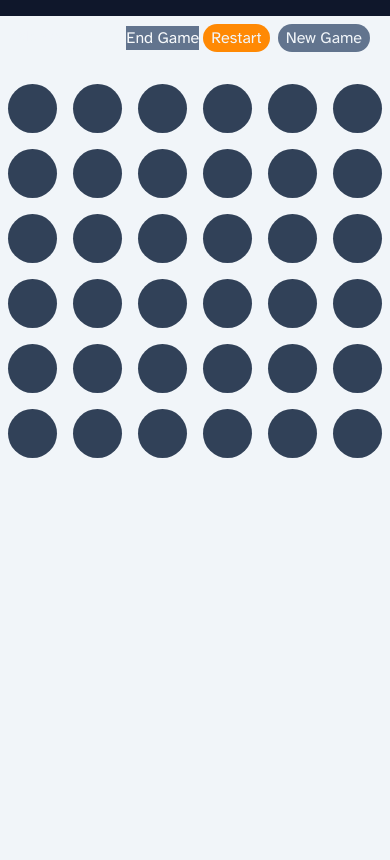
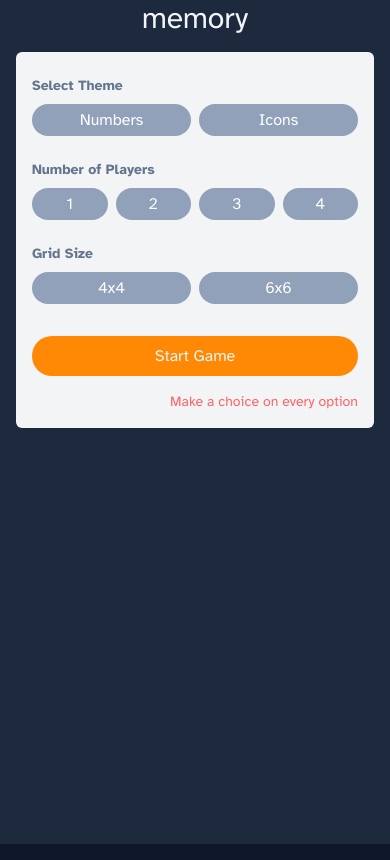
Before and after one commit to toshirokubota/memory-game, a React (Vite) app: page / in a window 390 px wide. Both pictures are taken after a click on the button "Start Game". Built offline with nearby package versions, Linux system fonts and the light colour scheme.

Commit message:
done with mobile version

```diff
--- /dev/null
+++ b/src/components/EndGameCards.tsx
@@ -0,0 +1,74 @@
+import React from "react";
+import RestartButton from './RestartButton'
+import StartNewGameButton from "./StartNewGameButton";
+import { formatTime } from "../libs";
+import { GameState } from "../App";
+
+type PropsSolo = {
+    numMoves: number,
+    elapsedTime: number,
+    setGameState: React.Dispatch<React.SetStateAction<GameState>>,
+    initialize: React.Dispatch<React.SetStateAction<boolean>>
+}
+
+export function EndGameCardSolo(props: PropsSolo) {
+    return (
+        <div className='overlay'>
+            <div className='flex flex-col items-center p-4 mx-6 my-24 rounded-xl bg-slate-100'>
+                <h1 className='mt-4 text-2xl text-slate-900 font-bold'>You did it!</h1>
+                <p className='text-sm mb-4 text-slate-500 font-bold'>Game over! Here's how you got on...</p>
+                <p className={'w-full flex justify-between mb-1 p-4 rounded-xl bg-slate-400 text-slate-900'}>
+                    <span>Time Elapsed:</span>
+                    <span>{formatTime(props.elapsedTime)}</span>
+                </p>
+                <p className={'w-full flex justify-between mb-4 p-4 rounded-xl bg-slate-400 text-slate-900'}>
+                    <span>Moves Taken:</span>
+                    <span>{props.numMoves} Moves</span>
+                </p>
+                <div className='grid gap-4 w-full m-4'>
+                    <RestartButton setGameState={props.setGameState} more_styles='py-4 text-lg font-bold'/>
+                    <StartNewGameButton initialize={props.initialize} more_styles='py-4 text-lg font-bold'/>
+                </div>
+            </div>
+        </div>
+    )
+}
+
+type PropsMulti = {
+    scores: number[],
+    setGameState: React.Dispatch<React.SetStateAction<GameState>>,
+    initialize: React.Dispatch<React.SetStateAction<boolean>>
+}
+
+export function EndGameCardMulti(props: PropsMulti) {
+    const scores = props.scores;
+    const sortedScores = scores.map((value, index)=>({value, index}))
+            .sort((a,b) => b.value - a.value); //reverse sort
+    const bestScore = sortedScores[0].value;
+    return (
+        <div className='overlay'>
+        <div className='flex flex-col items-center p-4 mx-6 my-24 rounded-xl bg-slate-100'>
+            <h1 className='text-2xl text-slate-900 font-bold'>{
+                sortedScores[0].value > sortedScores[1].value ?
+                `Player ${sortedScores[0].index + 1} wins` :
+                "It's a tie!"}
+            </h1>
+            <p className='text-sm text-slate-500 font-bold'>Game over! Here are the results...</p>
+            {
+                sortedScores.map((score, index) => (
+                    <div key={index}
+                        className={'w-full flex justify-between mx-8 my-2 p-4 rounded-md ' +
+                        `${score.value == bestScore ? 'bg-slate-900 text-slate-100': 'bg-slate-400 text-slate-900'}`}
+                    >
+                        <span>Player {score.index + 1} {score.value == bestScore ? '(Winner!)': ''}</span>
+                    <span>{score.value} Pairs</span></div>
+                ))
+            }
+            <div className='grid gap-4 w-full m-4'>
+                <RestartButton setGameState={props.setGameState} more_styles='py-4 text-lg font-bold'/>
+                <StartNewGameButton initialize={props.initialize} more_styles='py-4 text-lg font-bold'/>
+            </div>
+        </div>
+        </div>
+    )
+}
--- a/src/components/FooterMulti.tsx
+++ b/src/components/FooterMulti.tsx
@@ -13,8 +13,8 @@ export default function FooterMulti(props: ChildProps) {
     function ScoreBoxes(num_players: NumPlayers): React.JSX.Element[] {
         const boxes: React.JSX.Element[] = [];
         for(let i=0; i<num_players; ++i) {
-            const classStr: string = 'flex flex-col px-1 py-0.5 mx-1 rounded-xl text-center ' +
-                `${i == props.player ? 'bg-orange-500 text-white': 'bg-slate-500 text-slate-800'} `
+            const classStr: string = 'score-box flex flex-col px-1 py-0.5 mx-1 rounded-xl text-center ' +
+                `${i == props.player ? 'current bg-orange-500 text-white': 'bg-slate-500 text-slate-800'} `
             boxes.push(
                 <span key={i} className={classStr}>
                     <span>P{i + 1}</span>
--- a/src/components/Header.tsx
+++ b/src/components/Header.tsx
@@ -1,4 +1,4 @@
-import React from 'react';
+import React, {useState} from 'react';
 import RestartButton from './RestartButton';
 import StartNewGameButton from './StartNewGameButton';
 import { GameState } from '../App';
@@ -9,14 +9,35 @@ type Props = {
 }
 
 export default function Header(props: Props) {
+    const [openMenu, setOpenMenu] = useState(false);
+
+    function HeaderMenu() {
+        return (
+            <div className='overlay'>
+                <div className='flex flex-col gap-4 items-center p-4 mx-6 my-24 rounded-xl bg-slate-100'>
+                    {/* <button onClick={()=>props.setGameState('end-game')}
+                        className='w-full bg-slate-500 text-slate-50 rounded-4xl py-4'>End Game</button> */}
+                    <RestartButton setGameState={props.setGameState} more_styles={'w-full py-4'}/>
+                    <StartNewGameButton initialize={props.initialize} more_styles={'w-full py-4'}/>
+                    <button onClick={()=>setOpenMenu(false)}
+                        className='w-full px-2 py-0.5 bg-slate-300 text-slate-800 font-bold rounded-4xl py-4'>
+                        Resume Game
+                    </button>
+                </div>
+            </div>
+        )
+    }
+
     return (
-        <header className='flex justify-between m-4 py-2'>
-            <h1>Memory</h1>
+        <header className='flex justify-between mx-4 mb-8 py-4'>
+            <h1 className={'text-slate-800 font-bold text-lg'}>Memory</h1>
             <div>
-                <button onClick={()=>props.setGameState('end-game')}
-                    className='bg-slate-500 text-slate-50'>End Game</button>
-                <RestartButton setGameState={props.setGameState}/>
-                <StartNewGameButton initialize={props.initialize}/>
+                <button
+                    className={'px-2 py-0.5 mx-1 bg-orange-400 rounded-4xl'}
+                    onClick={()=>{setOpenMenu(true)}}>
+                    Menu
+                </button>
+                {openMenu && <HeaderMenu />}
             </div>
         </header>
     )
--- a/src/components/MemoryGame.tsx
+++ b/src/components/MemoryGame.tsx
@@ -5,9 +5,8 @@ import Header from './Header'
 import FooterSolo from './FooterSolo';
 import FooterMulti from './FooterMulti';
 import Tile from './Tile'
-import RestartButton from './RestartButton';
-import StartNewGameButton from './StartNewGameButton';
-import { formatTime } from './FooterSolo';
+import { EndGameCardSolo, EndGameCardMulti } from './EndGameCards';
+import { randomizeObjects } from '../libs';
 
 const faIcons: string[] = ['moon', 'sun', 'fire', 'cloud', 'bell', 'car', 'frog', 'fish', 'paw',
     'motorcycle', 'anchor', 'house', 'phone', 'futbol', 'heart', 'keyboard', 'map', 'compass'];
@@ -16,15 +15,6 @@ type GameBoardProps = {
     option: GameOption;
     initialize: React.Dispatch<React.SetStateAction<boolean>>
 };
-
-function randomizeObjects<T>(array: T[]): T[] {
-    const shuffled = [...array]; // Create a copy to avoid mutating the original array
-    for (let i = shuffled.length - 1; i > 0; i--) {
-      const j = Math.floor(Math.random() * (i + 1)); // Pick a random index
-      [shuffled[i], shuffled[j]] = [shuffled[j], shuffled[i]]; // Swap elements
-    }
-    return shuffled;
-}
 
 function createTileValues(
     grid_size: number,
@@ -46,7 +36,7 @@ function createTileValues(
     return randomizeObjects(values);
 }
 
-export default function MemoryGame(props: GameBoardProps) {
+export default function MemoryGame(props: GameBoardProps) : React.JSX.Element {
     const num_players = Number(props.option.num_players);
     const grid_size = props.option.grid_size;
     const ntiles: number = grid_size * grid_size;
@@ -87,16 +77,23 @@ export default function MemoryGame(props: GameBoardProps) {
                         newStates[k2] = 'mismatched';
                         setTileStates(newStates);
                         updateGameState(gameState, false); //end of the turn
-                        setCurrentPlayer(prev => (prev + 1) % num_players);
                     }
                     setNumMoves(prev => prev + 1);
                 }
-                else {//if(tileStates[k1] == 'mismatch' && tileStates[k2] == 'mismatch'){
+                else if(tileStates[k1] == 'matched' && tileStates[k2] == 'matched'){
                     let newStates = [...tileStates];
-                    newStates[k1] = tileStates[k1] === 'matched' ?   'opened': 'closed';
-                    newStates[k2] = tileStates[k1] === 'matched' ? 'opened': 'closed';
+                    newStates[k1] = 'opened';
+                    newStates[k2] = 'opened';
                     setTileStates(newStates);
                     setClickedTileIndices([]);
+                }
+                else if(tileStates[k1] == 'mismatched' && tileStates[k2] == 'mismatched'){
+                    let newStates = [...tileStates];
+                    newStates[k1] = 'closed';
+                    newStates[k2] = 'closed';
+                    setTileStates(newStates);
+                    setClickedTileIndices([]);
+                    setCurrentPlayer(prev => (prev + 1) % num_players); //change the player
                 }
             }
         }
@@ -126,7 +123,7 @@ export default function MemoryGame(props: GameBoardProps) {
       }, []);
 
 
-    function updateGameState(gameState: GameState, matched: boolean | undefined) {
+    function updateGameState(gameState: GameState, matched?: boolean) {
         console.log('enter updateGameState:: ', gameState);
         if(gameState === 'start-game') {
             setGameState('playing');
@@ -162,60 +159,15 @@ export default function MemoryGame(props: GameBoardProps) {
         />);
     }
 
-    function EndGameModalSolo() {
+    function StartMessage() : React.JSX.Element {
         return (
-            <div className='overlay'>
-                <div className='flex flex-col items-center p-4 mx-6 my-24 rounded-xl bg-slate-100'>
-                    <h1 className='mt-4 text-2xl text-slate-900 font-bold'>You did it!</h1>
-                    <p className='text-sm mb-4 text-slate-500 font-bold'>Game over! Here's how you got on...</p>
-                    <p className={'w-full flex justify-between mb-1 p-4 rounded-xl bg-slate-400 text-slate-900'}>
-                        <span>Time Elapsed:</span>
-                        <span>{formatTime(elapsedTime)}</span>
-                    </p>
-                    <p className={'w-full flex justify-between mb-4 p-4 rounded-xl bg-slate-400 text-slate-900'}>
-                        <span>Moves Taken:</span>
-                        <span>{numMoves} Moves</span>
-                    </p>
-                    <div className='grid gap-4 w-full m-4'>
-                        <RestartButton setGameState={setGameState} more_styles='py-4 text-lg font-bold'/>
-                        <StartNewGameButton initialize={props.initialize} more_styles='py-4 text-lg font-bold'/>
-                    </div>
+            <div className='overlay' onClick={()=>{updateGameState(gameState)}}>
+                <div className={'my-16 mx-auto'}>
+                    <p className='text-3xl text-slate-100 font-bold text-center'>Click to start the game</p>
                 </div>
             </div>
         )
     }
-    function EndGameModalMulti() {
-        const sortedScores = scores.map((value, index)=>({value, index}))
-                .sort((a,b) => b.value - a.value); //reverse sort
-        const bestScore = sortedScores[0].value;
-        return (
-            <div className='overlay'>
-            <div className='flex flex-col items-center p-4 bg-slate-100'>
-                <h1 className='text-2xl text-slate-900 font-bold'>{
-                    sortedScores[0].value > sortedScores[1].value ?
-                    `Player ${sortedScores[0].index + 1} wins` :
-                    "It's a tie!"}
-                </h1>
-                <p className='text-sm text-slate-500 font-bold'>Game over! Here are the results...</p>
-                {
-                    sortedScores.map((score, index) => (
-                        <div key={index}
-                            className={'w-full flex justify-between mx-8 my-2 p-4 rounded-md ' +
-                            `${score.value == bestScore ? 'bg-slate-900 text-slate-100': 'bg-slate-400 text-slate-900'}`}
-                        >
-                          <span>Player {score.index + 1} {score.value == bestScore ? '(Winner!)': ''}</span>
-                        <span>{score.value} Pairs</span></div>
-                    ))
-                }
-                <div className='grid gap-4 w-full m-4'>
-                    <RestartButton setGameState={setGameState} more_styles='py-4 text-lg font-bold'/>
-                    <StartNewGameButton initialize={props.initialize} more_styles='py-4 text-lg font-bold'/>
-                </div>
-            </div>
-            </div>
-        )
-    }
-
 
     return (
         <div>
@@ -223,14 +175,17 @@ export default function MemoryGame(props: GameBoardProps) {
             <div
                 className={`game-board ${grid_size==4 ? 'grid-cols-4 grid-rows-4 text-4xl': 'grid-cols-6 grid-rows-6 text-2xl'}`}
                 onClick={()=>{
-                    if(gameState !== 'playing') updateGameState(gameState, undefined)
+                    if(gameState !== 'playing') updateGameState(gameState)
                 }}>
                 {tiles}
             </div>
+            {gameState === 'start-game' && <StartMessage />}
             {num_players === 1 && <FooterSolo moves={numMoves} elapsedTime={elapsedTime}/>}
             {num_players !== 1 && <FooterMulti num_players={props.option.num_players} scores={scores} player={currentPlayer}/>}
-            {num_players === 1 && gameState === 'end-game' && <EndGameModalSolo />}
-            {num_players !== 1 && gameState === 'end-game' && <EndGameModalMulti />}
+            {num_players === 1 && gameState === 'end-game' &&
+                <EndGameCardSolo numMoves={numMoves} elapsedTime={elapsedTime} setGameState={setGameState} initialize={props.initialize}/>}
+            {num_players !== 1 && gameState === 'end-game' &&
+                <EndGameCardMulti scores={scores} setGameState={setGameState} initialize={props.initialize}/>}
         </div>
     )
 }
--- a/src/components/RestartButton.tsx
+++ b/src/components/RestartButton.tsx
@@ -7,7 +7,7 @@ type Props = {
 }
 
 export default function RestartButton(props: Props): React.JSX.Element {
-    let classStr:string = 'px-2 py-0.5 mx-1 bg-orange-400 rounded-4xl';
+    let classStr:string = 'px-2 py-0.5 bg-orange-400 rounded-4xl';
     if(props.more_styles) classStr += ' ' + props.more_styles;
     return (
         <button className={classStr}
--- a/src/components/StartGameCard.tsx
+++ b/src/components/StartGameCard.tsx
@@ -1,4 +1,4 @@
-import React from "react";
+import React, {useState} from "react";
 import { GameOption } from '../App';
 
 type ChildProps = {
@@ -8,13 +8,21 @@ type ChildProps = {
 
 
 export default function StartGameCard(props: ChildProps) {
+    const [error, setError] = useState(false);
     function handleSubmit(formData: any) : void {
         console.log(formData);
         const theme = formData.get('theme-choice');
         const num_players = formData.get('num-players-choice');
-        const grid_size = formData.get('grid-size-choice') === '4x4' ? 4: 6;
-        props.initialize(false); //initialization done
-        props.setOption({theme, num_players, grid_size});
+        const grid_size_choice = formData.get('grid-size-choice');
+        console.log(theme, num_players, grid_size_choice)
+        if(theme && num_players && grid_size_choice) {
+            const grid_size =  grid_size_choice === '4x4' ? 4: 6
+            props.initialize(false); //initialization done
+            props.setOption({theme, num_players, grid_size});
+            setError(false);
+        } else {
+            setError(true);
+        }
     }
     return (
         <div className='start-game-card'>
@@ -63,6 +71,7 @@ export default function StartGameCard(props: ChildProps) {
                     </label>
                 </div>
                 <button className='px-4 py-2 my-4 w-full bg-orange-400 rounded-4xl'>Start Game</button>
+                {error && <p className='text-red-400 !ml-auto text-sm'>Make a choice on every option</p>}
             </form>
         </div>
     )
--- a/src/components/StartNewGameButton.tsx
+++ b/src/components/StartNewGameButton.tsx
@@ -6,7 +6,7 @@ type Props = {
 };
 
 export default function StartNewGameButton(props: Props): React.JSX.Element {
-    let classStr:string = 'px-2 py-0.5 mx-1 bg-slate-500 rounded-4xl' ;
+    let classStr:string = 'px-2 py-0.5 bg-slate-300 text-slate-800 font-bold rounded-4xl' ;
     if(props.more_styles) classStr += ' ' + props.more_styles;
     return (
         <button className={classStr}
--- a/src/index.css
+++ b/src/index.css
@@ -49,25 +49,9 @@
 
 /* Reset margins */
 body,
-h1,
-h2,
-h3,
-h4,
-h5,
-p,
 figure,
 picture {
     margin: 0;
-}
-
-h1,
-h2,
-h3,
-h4,
-h5,
-h6,
-p {
-    font-weight: 400;
 }
 
 /* set up the body */
--- /dev/null
+++ b/src/libs/index.ts
@@ -0,0 +1,15 @@
+
+export function randomizeObjects<T>(array: T[]): T[] {
+    const shuffled = [...array]; // Create a copy to avoid mutating the original array
+    for (let i = shuffled.length - 1; i > 0; i--) {
+      const j = Math.floor(Math.random() * (i + 1)); // Pick a random index
+      [shuffled[i], shuffled[j]] = [shuffled[j], shuffled[i]]; // Swap elements
+    }
+    return shuffled;
+}
+
+export function formatTime(seconds: number): string {
+    const minutes = Math.floor(seconds / 60);
+    const remainingSeconds = seconds % 60;
+    return `${minutes}:${remainingSeconds.toString().padStart(2, "0")}`;
+};
```
Also changed, not shown: src/App.css (+28 -0 lines), src/App.scss (+30 -0 lines), src/components/FooterSolo.tsx (+1 -7 lines), 1 other file (tests, documents, lock files or other folders).
